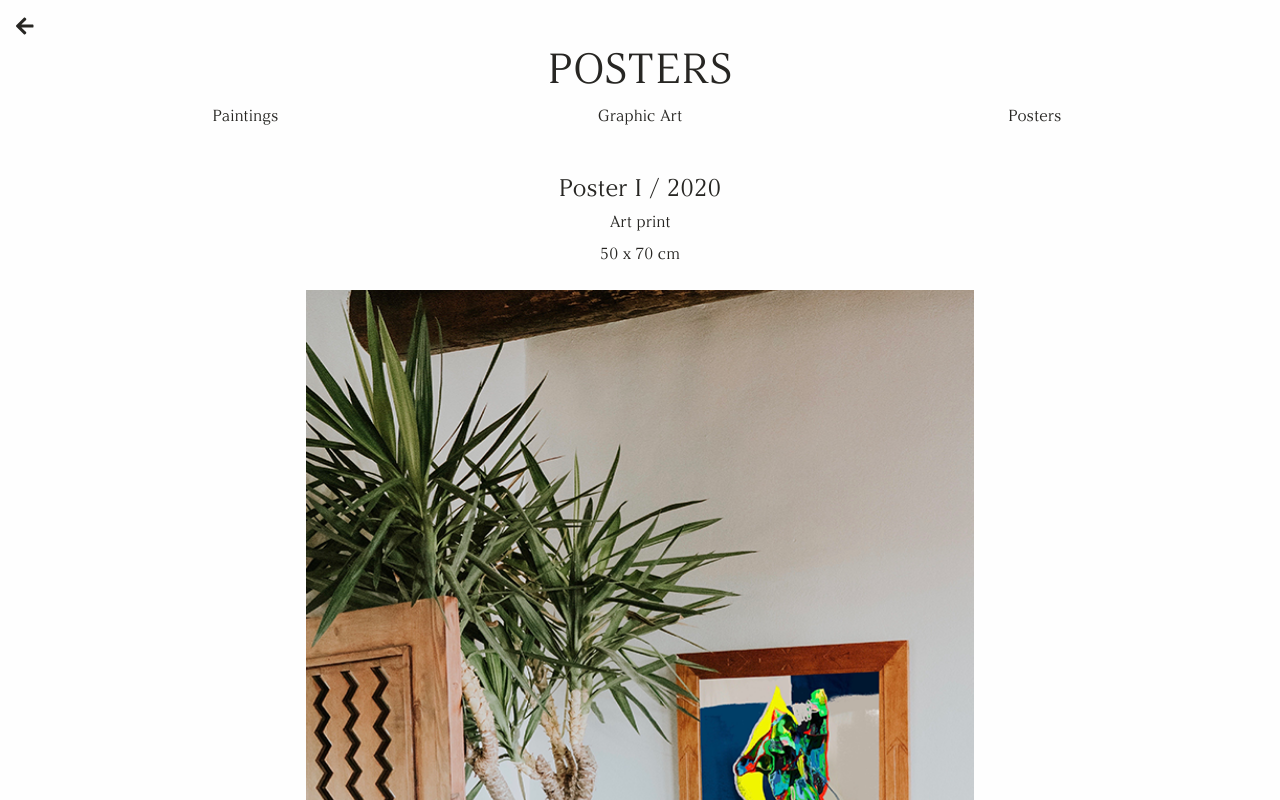
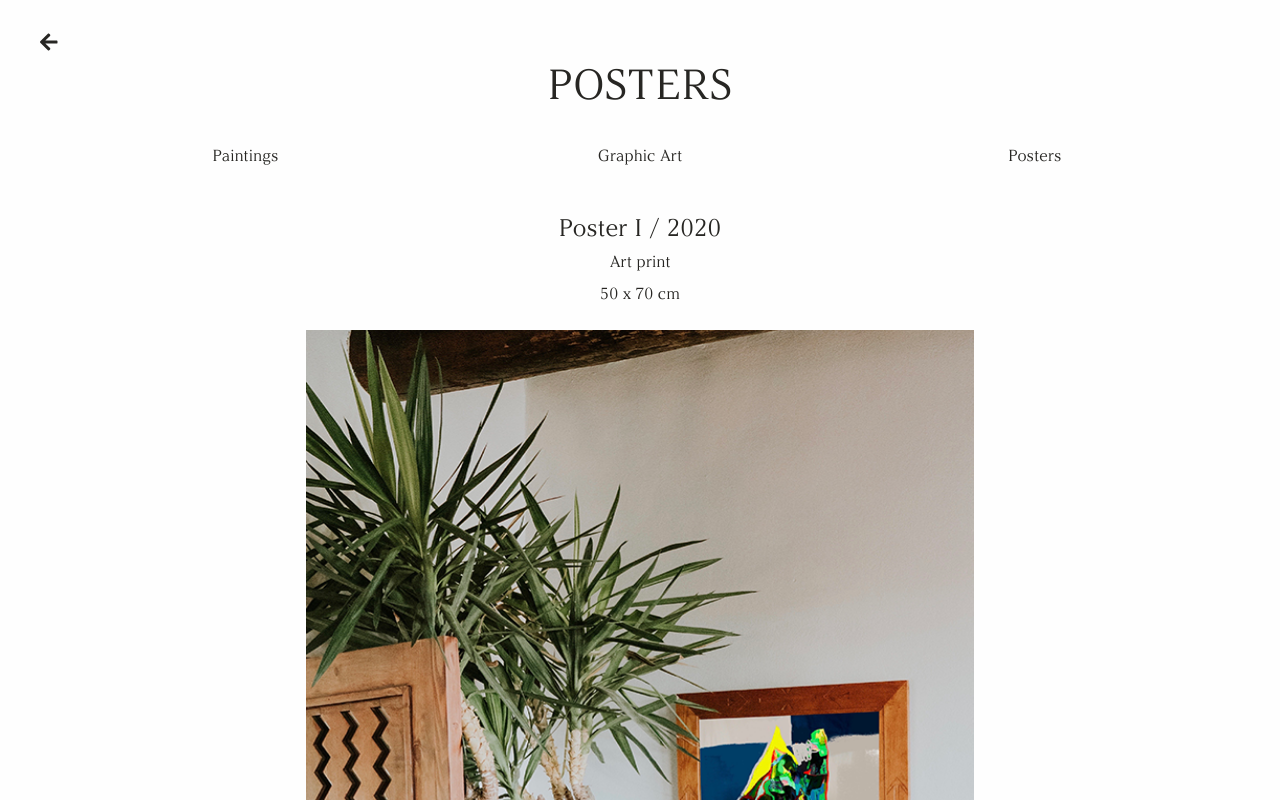
Before and after one commit to jakubziemba/machowska-portfolio, a Next.js app: page /works/posters in a window 1280 px wide. Shown: the top 800 px of the page. Built offline with nearby package versions, Linux system fonts and the light colour scheme.

Commit message:
Add media queries

```diff
--- a/components/Header.module.scss
+++ b/components/Header.module.scss
@@ -38,3 +38,25 @@
     cursor: pointer;
   }
 }
+
+@media only screen and (min-width: 668px) {
+  .container {
+    margin-left: 16px;
+    margin-right: 16px;
+    margin-top: 8px;
+  }
+}
+
+@media only screen and (min-width: 900px) {
+  .container {
+    margin-top: 16px;
+    margin-left: 24px;
+    margin-right: 24px;
+  }
+}
+
+@media only screen and (min-width: 1024px) {
+  .container {
+    margin: 16px 24px 24px 24px;
+  }
+}
--- a/components/MenuItems/Submenu.module.scss
+++ b/components/MenuItems/Submenu.module.scss
@@ -1,9 +1,3 @@
 .works {
   margin-left: 24px;
 }
-
-@media only screen and (min-width: 668px) {
-  .works {
-    margin-left: 16px;
-  }
-}
--- a/pages/home.module.scss
+++ b/pages/home.module.scss
@@ -69,10 +69,6 @@
     .menu {
       margin-top: 200px;
       margin-left: 40px;
-
-      li {
-        font-size: 90px;
-      }
     }
   }
 }
--- /dev/null
+++ b/pages/works/art.module.scss
@@ -0,0 +1,6 @@
+@media only screen and (min-width: 668px) {
+  .main {
+    margin-left: 32px;
+    margin-right: 32px;
+  }
+}
--- a/pages/works/paintings.module.scss
+++ /dev/null
@@ -1,40 +0,0 @@
-.container {
-  display: flex;
-  flex-direction: column;
-  align-items: center;
-
-  h1,
-  h2,
-  h3,
-  h4 {
-    font-weight: normal;
-  }
-
-  h1 {
-    text-transform: uppercase;
-    font-size: 42px;
-    margin-top: 8px;
-  }
-
-  h2,
-  p {
-    padding: 0;
-    margin: 0;
-  }
-
-  .header {
-    padding-left: 16px;
-    padding-right: 16px;
-    display: flex;
-    flex-direction: column;
-    align-items: center;
-    width: 100%;
-  }
-
-  svg {
-    align-self: flex-start;
-    font-size: 1.25rem;
-    margin: 16px 16px auto 16px;
-    cursor: pointer;
-  }
-}
--- a/pages/works/work.module.scss
+++ b/pages/works/work.module.scss
@@ -49,7 +49,7 @@
   }
 }
 
-@media screen and (max-width: 384px) {
+@media only screen and (max-width: 384px) {
   .content {
     .container {
       .title {
@@ -58,3 +58,20 @@
     }
   }
 }
+
+@media only screen and (min-width: 900px) {
+  .imageContainer {
+    display: flex;
+    flex-flow: row wrap;
+    width: 100%;
+    justify-content: center;
+
+    .imageWrapper {
+      flex: 1 0 400px;
+
+      &:first-of-type {
+        margin-right: 32px;
+      }
+    }
+  }
+}
```
Also changed, not shown: pages/contact.module.scss (+9 -0 lines).
